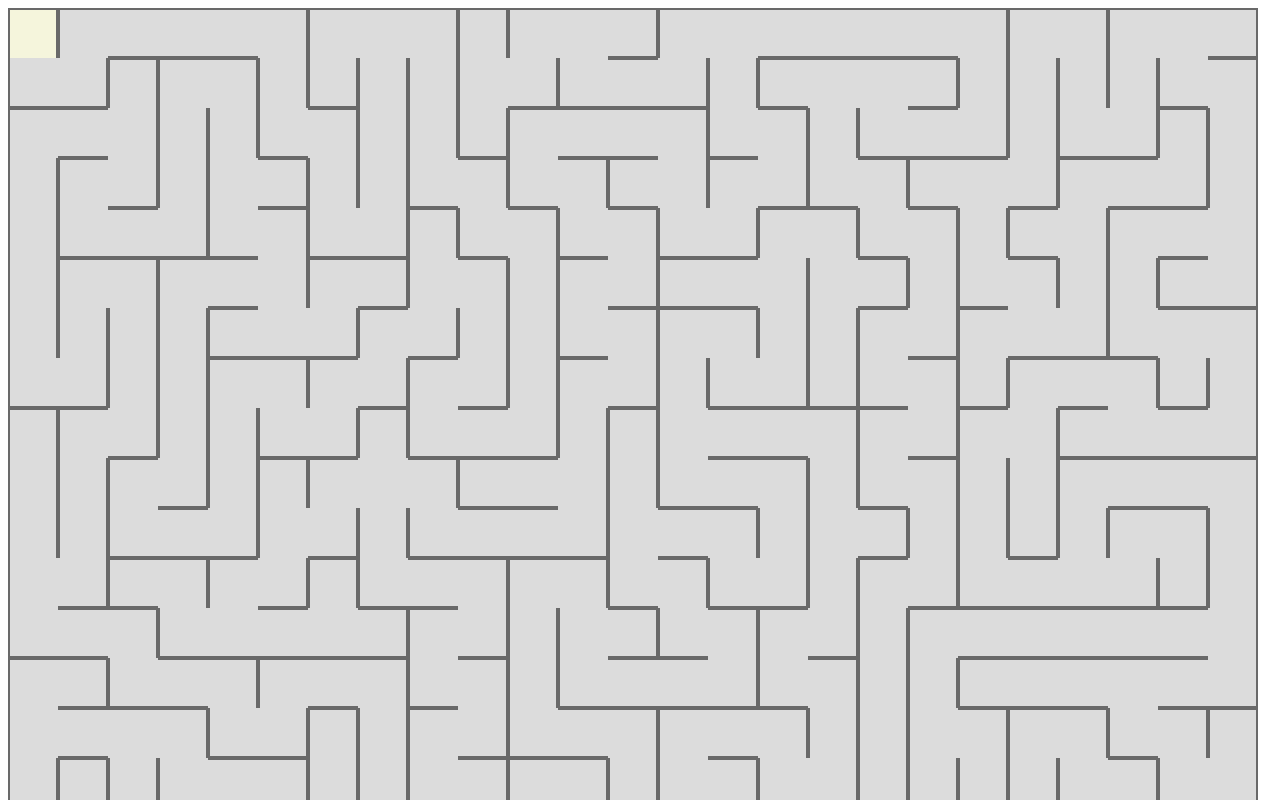
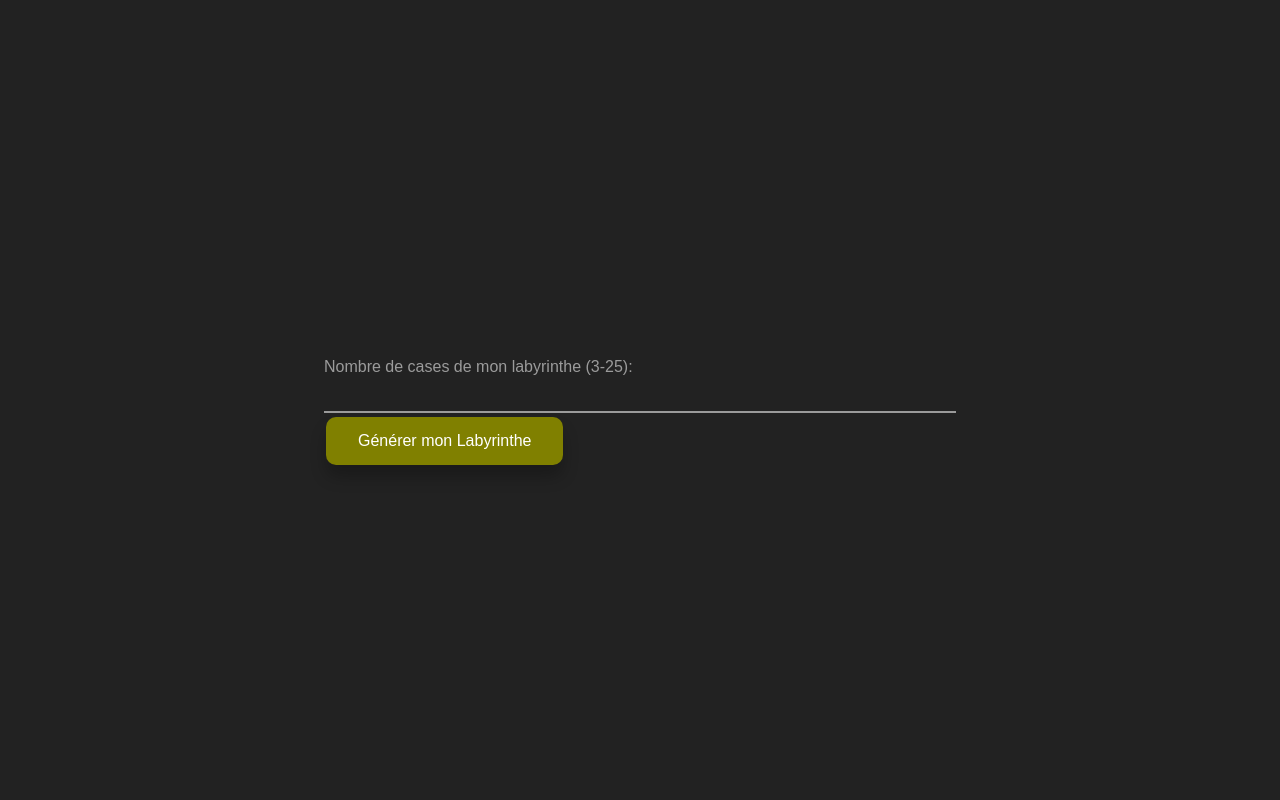
Before and after one commit to LucasBokser/Labyrinthe, a plain HTML site: page index.html in a window 1280 px wide. Shown: the top 800 px of the page. Drawn offline with Linux system fonts and the light colour scheme.

Commit message:
Création d'un input pour choisir la taille du labyrinthe + css

```diff
--- /dev/null
+++ b/index.css
@@ -0,0 +1,105 @@
+.form__group {
+    position: relative;
+    padding: 15px 0 0;
+    margin-top: 10px;
+    width: 50%;
+}
+
+.form__field {
+    font-family: inherit;
+    width: 100%;
+    border: 0;
+    border-bottom: 2px solid #9b9b9b;
+    outline: 0;
+    font-size: 1.3rem;
+    color: #fff;
+    padding: 7px 0;
+    background: transparent;
+    transition: border-color 0.2s;
+}
+.form__field::placeholder {
+    color: transparent;
+}
+.form__field:placeholder-shown ~ .form__label {
+    font-size: 1.3rem;
+    cursor: text;
+    top: 20px;
+}
+
+.form__label {
+    position: absolute;
+    top: 0;
+    display: block;
+    transition: 0.2s;
+    font-size: 1rem;
+    color: #9b9b9b;
+}
+
+.form__field:focus {
+    padding-bottom: 6px;
+    font-weight: 700;
+    border-width: 3px;
+    border-image: linear-gradient(to right, #11998e, #38ef7d);
+    border-image-slice: 1;
+}
+.form__field:focus ~ .form__label {
+    position: absolute;
+    top: 0;
+    display: block;
+    transition: 0.2s;
+    font-size: 1rem;
+    color: #11998e;
+    font-weight: 700;
+
+}
+
+/* reset input */
+.form__field:required, .form__field:invalid {
+    box-shadow: none;
+}
+
+/* demo */
+body {
+    font-family: "Poppins", sans-serif;
+    display: flex;
+    flex-direction: column;
+    justify-content: center;
+    align-items: center;
+    min-height: 100vh;
+    font-size: 1.5rem;
+    background-color: #222222;
+}
+
+#button{
+    box-shadow: 0 12px 16px 0 rgba(0,0,0,0.24);
+    background-color: #808000; /* Green */
+    border: none;
+    color: white;
+    padding: 15px 32px;
+    text-align: center;
+    text-decoration: none;
+    display: inline-block;
+    font-size: 16px;
+    margin: 4px 2px;
+    cursor: pointer;
+    -webkit-transition-duration: 0.4s; /* Safari */
+    transition-duration: 0.4s;
+    border-radius: 10px;
+}
+
+#button:hover {
+    box-shadow: 0 12px 16px 0 rgba(0,0,0,0.24), 0 17px 50px 0 rgba(238,238,0,0.40);
+    background-color: #808000; /* Green */
+    border: none;
+    color: white;
+    padding: 15px 32px;
+    text-align: center;
+    text-decoration: none;
+    display: inline-block;
+    font-size: 16px;
+    margin: 4px 2px;
+    cursor: pointer;
+    -webkit-transition-duration: 0.4s; /* Safari */
+    transition-duration: 0.4s;
+    border-radius: 10px;
+}
--- a/index.html
+++ b/index.html
@@ -6,23 +6,36 @@
     <meta http-equiv="X-UA-Compatible" content="IE=edge">
     <meta name="viewport" content="width=device-width, initial-scale=1.0">
     <title>labyrinthe</title>
+    <link rel="stylesheet" href="index.css" />
     <style>
         * {
             box-sizing: border-box;
+
         }
 
         #board {
             display: flex;
             flex-wrap: wrap;
+
         }
     </style>
 </head>
 
 <body>
+<div class="form__group field">
+    <input type="number" class="form__field" id="taille" name="taille" value="" min="3" max="25" required>
+    <label for="taille" class="form__label">Nombre de cases de mon labyrinthe (3-25):</label>
+    <button id="button" type="button" value="" onclick="getValue();">Générer mon Labyrinthe</button>
+</div>
+<!--
+<label for="taille">Nombre de cases de mon labyrinthe (3-25):</label>
+<input type="number" id="taille" name="taille" value="" min="3" max="25">
+<button type="button" value="" onclick="getValue();">Générer mon Labyrinthe</button>-->
 <script src="Case.js"></script>
 <script src="labyrinthe.js"></script>
 <script src="maze.js"></script>
 <script src="script.js"></script>
+
 </body>
 
 </html>
--- a/labyrinthe.js
+++ b/labyrinthe.js
@@ -8,6 +8,9 @@ class Labyrinthe {
         return this.exemple
     }
     createLab() {
+        if (document.getElementById('board')){
+            document.getElementById('board').remove(); // pour supprimer mon element board quand je change de labyrinthe
+        }
         let board = document.createElement('div');
         board.setAttribute('id', 'board');
         board.style.width = (this.taille * 50) + 'px';
@@ -20,4 +23,5 @@ class Labyrinthe {
         }
         document.querySelector('body').append(board);
     }
+
 }
--- a/script.js
+++ b/script.js
@@ -1,3 +1,20 @@
-const laby = new Labyrinthe(data, 25, 0);
-console.log(laby.exemple)
-laby.createLab();
+
+
+function getValue()
+{
+    var takeId = document.getElementById("taille").value;
+    //alert("Nombre de case du tableau selectionné : "+takeId);
+    let laby = new Labyrinthe(data, takeId, 0);
+    console.log(laby.exemple)
+    laby.createLab();
+}
+
+//let takeId = document.getElementById("taille").value;
+
+/*
+function randomMaze(min,max){
+    min = Math.ceil(3);
+    max = Math.floor(25);
+return Math.floor(Math.random()*(max-min+1))+min;
+}
+*/
```
